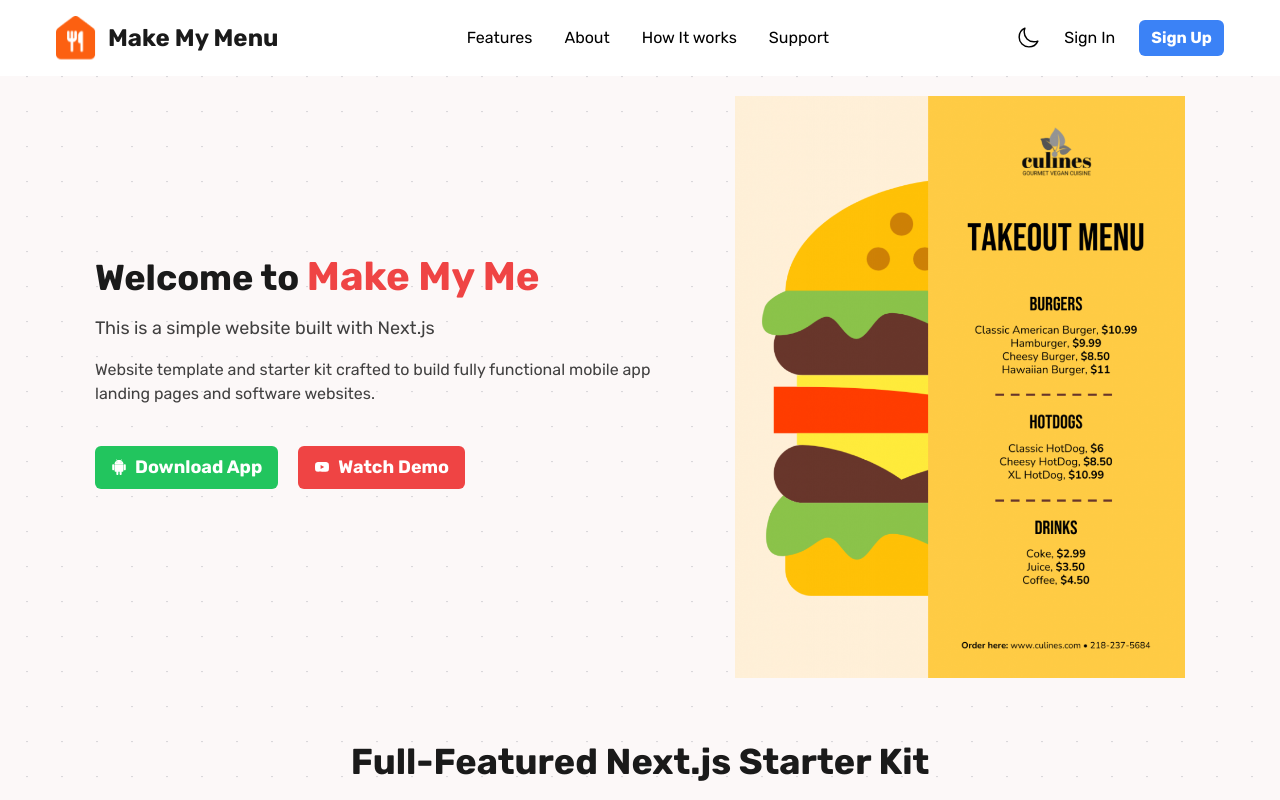
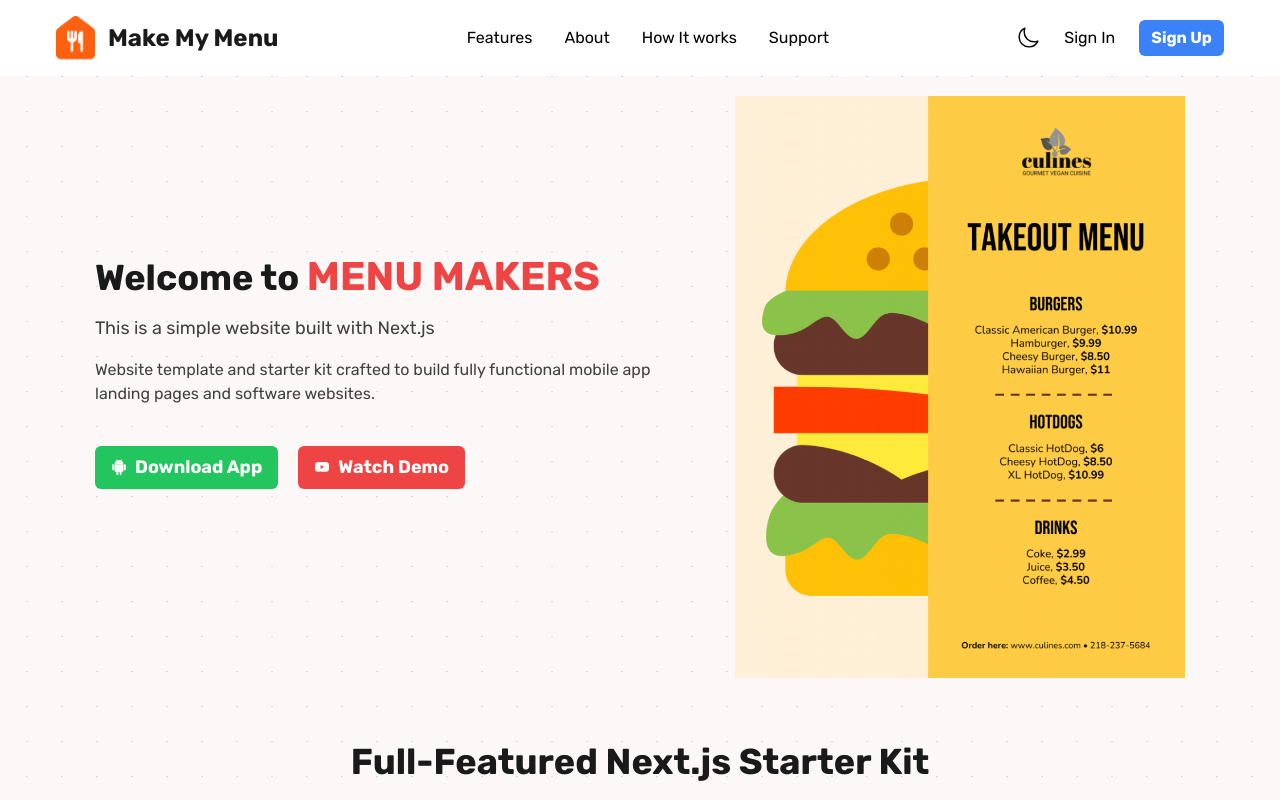
Before and after one commit to divrawat/landing-typescript-menu-makers, a Next.js app: page / in a window 1280 px wide. Shown: the top 800 px of the page. Built offline with nearby package versions, Linux system fonts and the light colour scheme; a web font is replaced by a local one.

Commit message:
edy50hr5y

```diff
--- a/components/TopComponent.tsx
+++ b/components/TopComponent.tsx
@@ -1,26 +1,16 @@
 import React from 'react';
 import { TfiAndroid } from "react-icons/tfi";
 import { AiFillYoutube } from "react-icons/ai";
-import Typical from 'react-typical';
 
 const TopComponent: React.FC = () => {
     return (
         <div className="md:flex md:gap-10 items-center justify-center mt-5 md:px-6 px-4">
             <div>
-                {/* <div className="text-4xl font-bold my-3 text-[#1a1a1a] dark:text-white">
+                <div className="text-4xl font-bold my-3 text-[#1a1a1a] dark:text-white">
                     Welcome to <span className="text-red-500 dark:text-red-400 text-[40px] ">MENU MAKERS</span>
-                </div> */}
+                </div>
 
-                <div className="text-4xl font-bold my-3 text-[#1a1a1a] dark:text-white">
-                    Welcome to{' '}
-                    <span className="text-red-500 dark:text-red-400 text-[40px]">
-                        <Typical
-                            steps={['Make My Menu', 1500, '', 1000]}
-                            loop={Infinity}
-                            wrapper="span"
-                        />
-                    </span>
-                </div>
+
 
 
                 <div className="text-lg my-4 text-[#414040] dark:text-[whitesmoke]">
```
